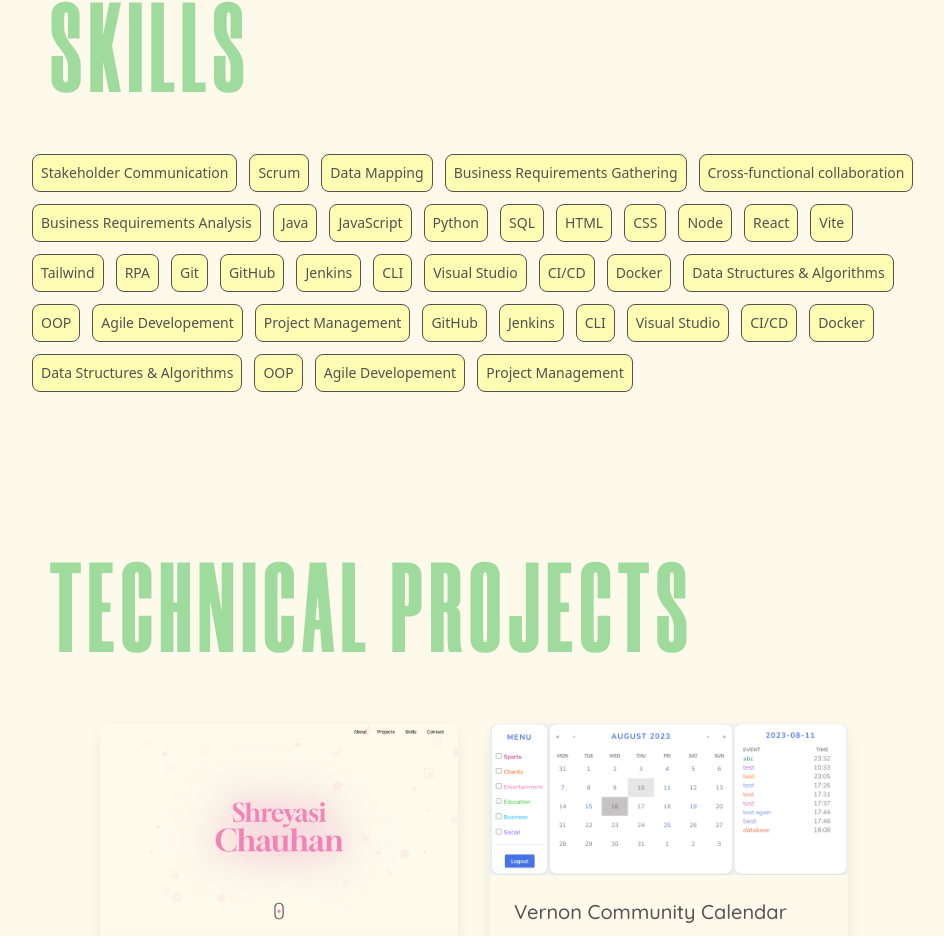
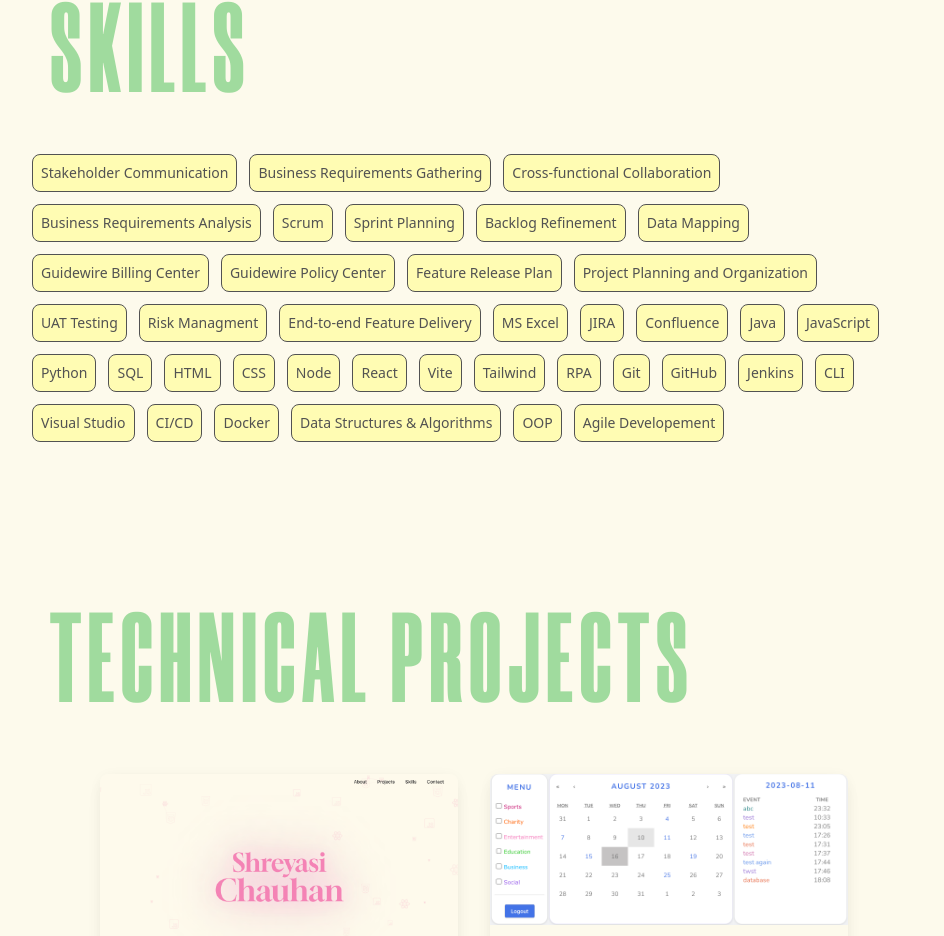
Before and after one commit to shreyasichauhan19/ShreyasiChauhan, a React (Vite) app: page / in a window 1280 px wide. Shown: the part 3538-4474 px from the top of the page, without its empty margins (166-1110 px from the left). Built offline with nearby package versions, Linux system fonts and the light colour scheme; a web font is replaced by a local one.

Commit message:
Skills section update

```diff
--- a/src/Pages/SkillsNew.jsx
+++ b/src/Pages/SkillsNew.jsx
@@ -8,19 +8,55 @@ const SkillsNew = () => {
       item: 'Stakeholder Communication',
     },
     {
+      item: 'Business Requirements Gathering',
+    },
+    {
+      item: 'Cross-functional Collaboration',
+    },
+    {
+      item: 'Business Requirements Analysis',
+    },
+    {
       item: 'Scrum',
+    },
+    {
+      item: 'Sprint Planning',
+    },
+    {
+      item: 'Backlog Refinement',
     },
     {
       item: 'Data Mapping',
     },
     {
-        item: 'Business Requirements Gathering',
+      item: 'Guidewire Billing Center',
     },
     {
-        item: 'Cross-functional collaboration',
+      item: 'Guidewire Policy Center',
     },
     {
-        item: 'Business Requirements Analysis',
+      item: 'Feature Release Plan'
+    },
+    {
+      item: 'Project Planning and Organization'
+    },
+    {
+      item: 'UAT Testing',
+    },
+    {
+      item: 'Risk Managment',
+    },
+    {
+      item: 'End-to-end Feature Delivery',
+    },
+    {
+      item: 'MS Excel',
+    },
+    {
+      item: 'JIRA',
+    },
+    {
+      item: 'Confluence',
     },
     {
       item: 'Java',
@@ -85,39 +121,6 @@ const SkillsNew = () => {
     {
       item: 'Agile Developement',
     },
-      {
-        item: 'Project Management',
-      },
-            {
-        item: 'GitHub',
-      },
-      {
-        item: 'Jenkins',
-      },
-      {
-        item: 'CLI',
-      },
-      {
-        item: 'Visual Studio',
-      },
-      {
-        item: 'CI/CD',
-      },
-      {
-        item: 'Docker',
-      },
-      {
-        item: 'Data Structures & Algorithms',
-      },
-      {
-        item: 'OOP',
-      },
-      {
-        item: 'Agile Developement',
-      },
-      {
-        item: 'Project Management',
-      },
     ];
 
   return (
```
Lines whose indentation alone changed are shown as unchanged.
